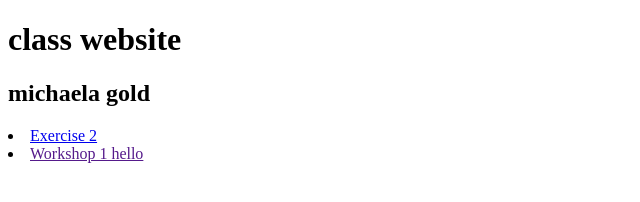
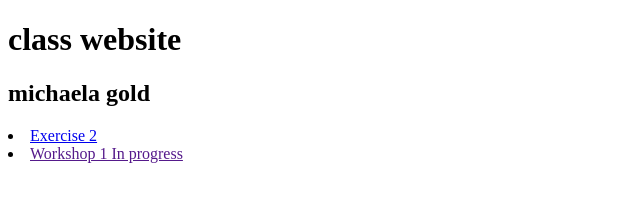
Before and after one commit to m1chaelagold/new-site, a plain HTML site: page index.html in a window 1280 px wide. Shown: the full height of the page, 0-640 px from the left. Drawn offline with Linux system fonts and the light colour scheme.

Commit message:
Update index.html

```diff
--- a/index.html
+++ b/index.html
@@ -11,7 +11,7 @@
      <h1>class website</h1>
      <h2>michaela gold</h2>
 <li> <a href="how to jellyfish tank/index.html">Exercise 2</a></li>
-<li>  <a href=""> Workshop 1 hello</a></li>
+<li>  <a href=""> Workshop 1 In progress</a></li>
 
 
 
```
